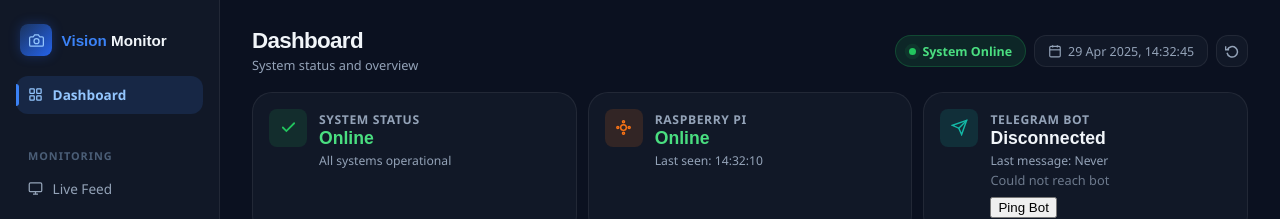
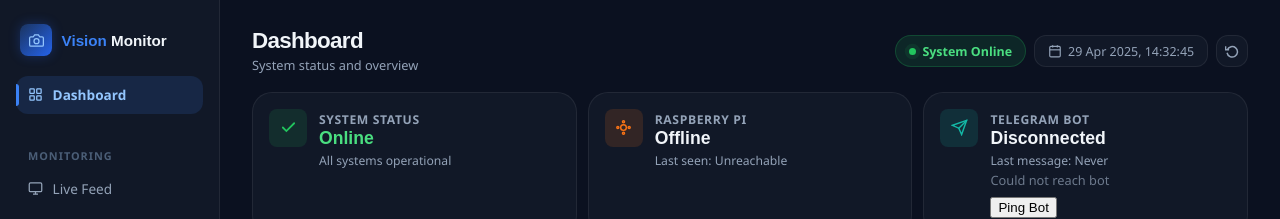
Before and after one commit to TokeDit/3.-semester-Projekt-JABLST, a Vue app in the folder FrontEnd/SikkerhedsFrontEnd/: page /home in a window 1280 px wide. Shown: the top 219 px of the page. Built offline with nearby package versions, Linux system fonts and the light colour scheme; no server answers; sample sign-in values are in the browser's storage.

Commit message:
added a live status to our dashboard and changed the script to have a thread running a loop sending a heartbeat every 2 minuts to tell the api its still alive, if the api doesnt get the heartbeat ping then the dashboard shows offline

```diff
--- a/FrontEnd/SikkerhedsFrontEnd/src/components/Home.vue
+++ b/FrontEnd/SikkerhedsFrontEnd/src/components/Home.vue
@@ -134,8 +134,10 @@
           </div>
           <div class="stat-body">
             <p class="card-label">Raspberry Pi</p>
-            <h3 class="c-green">Online</h3>
-            <p>Last seen: 14:32:10</p>
+            <h3 :class="piStatus.isAlive ? 'c-green' : 'c-red'" >
+              {{ piStatus.isAlive ? 'Online' : 'Offline' }}
+            </h3>
+            <p>Last seen: {{ piStatus.lastSeen ?? 'Never' }}</p>
           </div>
         </article>
 
@@ -419,6 +421,10 @@ export default {
         connected: false,
         pingResult: "",
       },
+      piStatus: {
+        lastseen : null,
+        isAlive : false,
+      },
       user: null,
       unsubscribeAuth: null,
       status: "unknown",
@@ -442,12 +448,15 @@ export default {
     this.checkStatus();
     this.loadEvents();
     this.fetchTelegramStatus();
+    this.fetchPiStatus();
     this.telegramPollInterval = setInterval(this.fetchTelegramStatus, 5000);
+    this.piPollInterval = setInterval(this.fetchPiStatus, 30000);
   },
 
   beforeUnmount() {
     if (this.unsubscribeAuth) this.unsubscribeAuth();
     if (this.telegramPollInterval) clearInterval(this.telegramPollInterval);
+    if (this.piPollInterval) clearInterval(this.piPollInterval);
   },
 
   methods: {
@@ -498,6 +507,18 @@ export default {
       } catch {
         this.telegramStatus.connected = false;
         this.telegramStatus.lastMessage = "Could not reach bot";
+      }
+    },
+    async fetchPiStatus() {                                                                                                                                                         try {
+        const res = await fetch("https://sikkerheds-app-jablst-f0ewdphzhsf0hqcr.swedencentral-01.azurewebsites.net/api/PI/status");
+        const data = await res.json();
+        this.piStatus.lastSeen = data.lastSeen
+          ? new Date(data.lastSeen).toLocaleTimeString("da-DK")
+          : "Never";
+        this.piStatus.isAlive = data.isAlive;
+      } catch {
+        this.piStatus.isAlive = false;
+        this.piStatus.lastSeen = "Unreachable";
       }
     },
 
```
